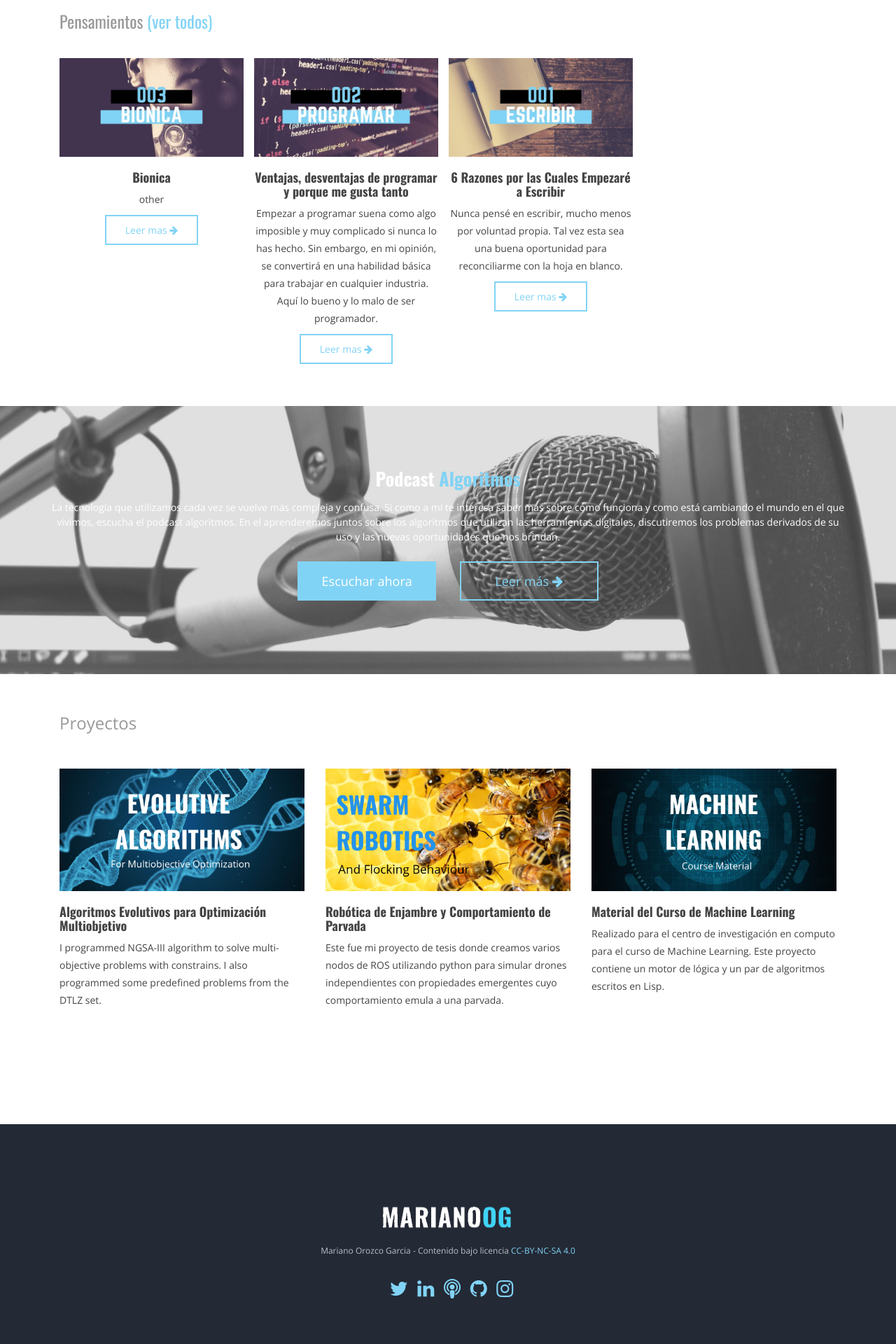
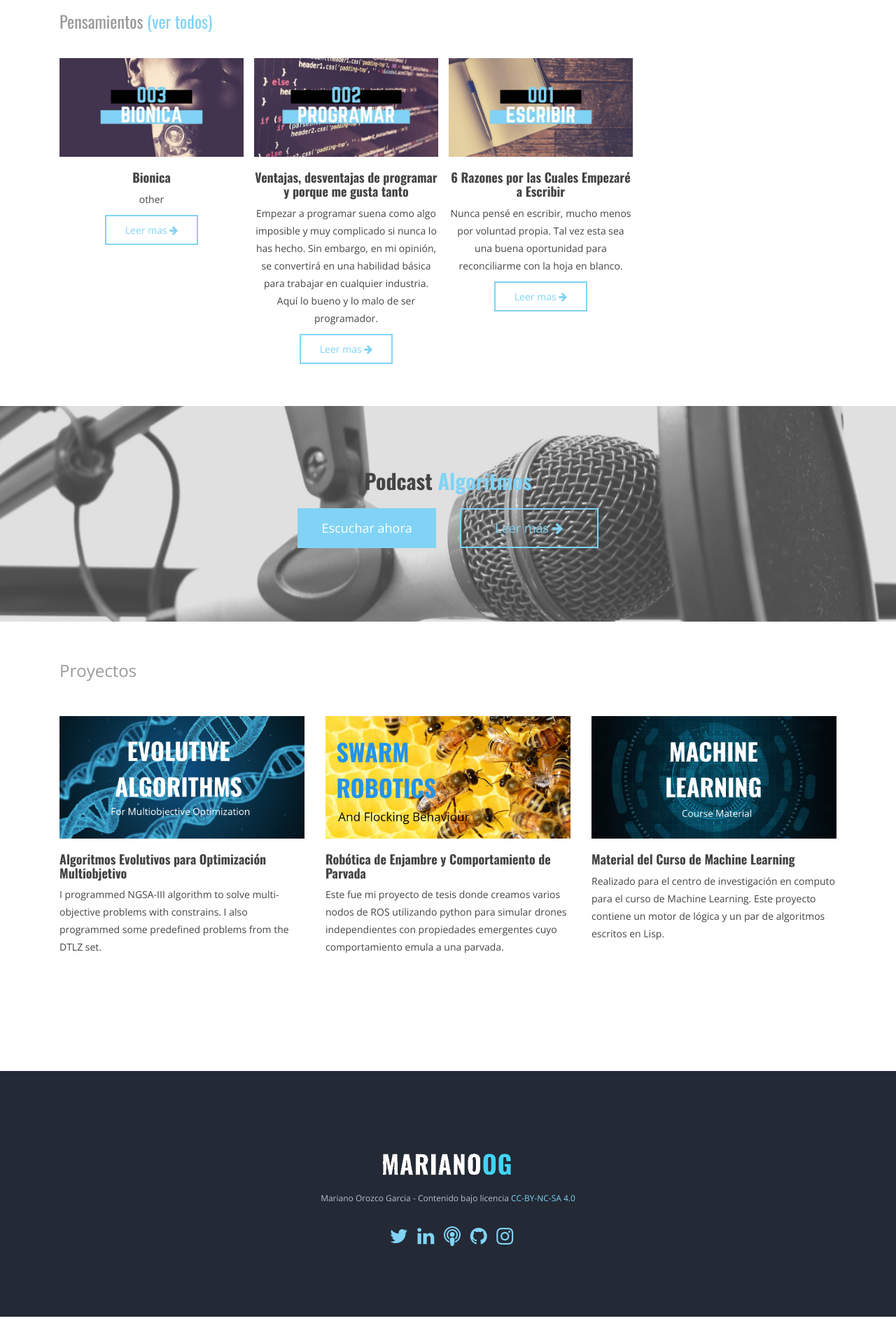
Before and after one commit to MarianoOG/marianoog.github.io, a Jekyll site: the page built from index.html, in a window 1280 px wide. Shown: the part 689-2609 px from the top of the page at 70% size. Built offline with Jekyll 4.4.1, drawn with Linux system fonts in a browser that asks for light colours.

Commit message:
simplified banner for podcast

```diff
--- a/index.html
+++ b/index.html
@@ -68,8 +68,7 @@ canonical: https://marianoog.github.io
         <div class="header-caption">
           <div class="row">
             <div class="col-md-12 header-content">
-              <h3 class="header-title animated fadeInDown">Podcast <span class="text-primary">Algoritmos</span></h3>
-              <p class="header-text animated fadeIn">La tecnología que utilizamos cada vez se vuelve más compleja y confusa. Si como a mí te interesa saber más sobre cómo funciona y como está cambiando el mundo en el que vivimos, escucha el podcast algoritmos. En el aprenderemos juntos sobre los algoritmos que utilizan las herramientas digitales, discutiremos los problemas derivados de su uso y las nuevas oportunidades que nos brindan.</p>
+              <h2 class="animated fadeInDown">Podcast <span class="text-primary">Algoritmos</span></h2>
               <a href="https://ona309.com/Podcast" class="btn btn-lg btn-default-filled animated fadeInUp">Escuchar ahora</a>
               <a href="https://ona309.com/Algoritmos" class="btn btn-lg btn-common animated fadeInUp">Leer más <i class="fa fa-arrow-right" aria-hidden="true"></i></a>
             </div>
```
Also changed, not shown: assets/images/podcasthero2.jpg (deleted).
